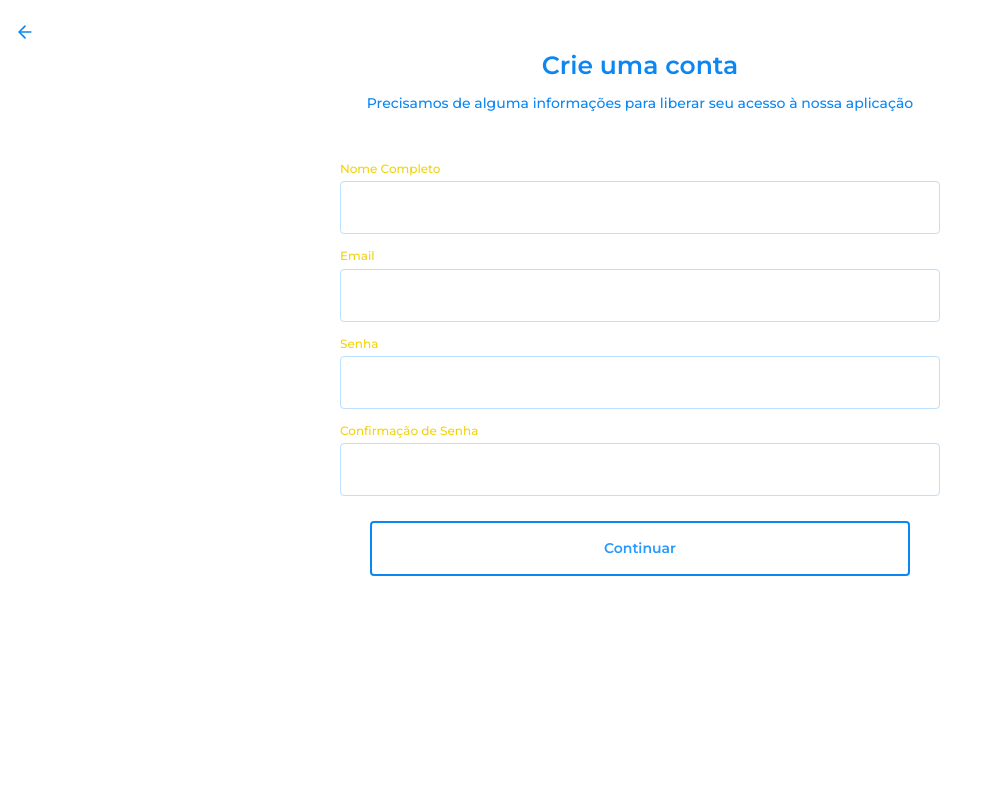
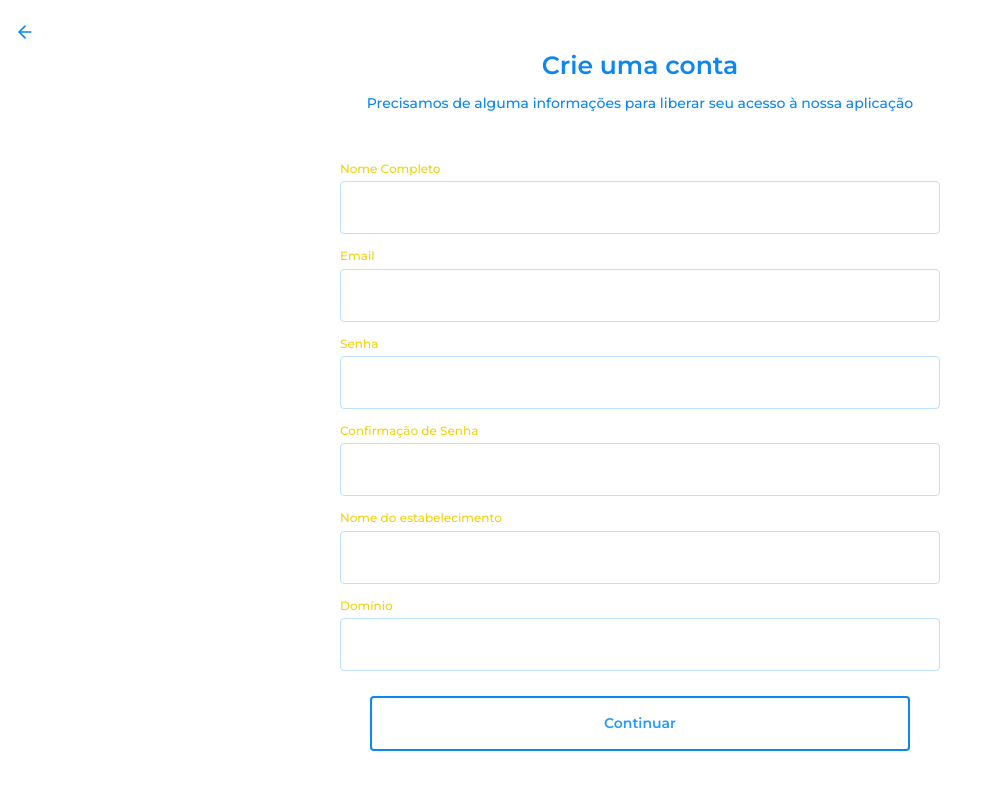
Before and after one commit to crispaGM/stockAI, a React (Create React App) app in the folder stockai/frontend/: page /register in a window 1280 px wide. Shown: the top 790 px of the page, without its empty margins (0-984 px from the left). Built offline with nearby package versions, Linux system fonts and the light colour scheme; no server answers.

Commit message:
Adição de campos 'nome_estabelecimento' e 'dominio' no cadastro

```diff
--- a/stockai/frontend/src/components/Products/index.js
+++ b/stockai/frontend/src/components/Products/index.js
@@ -41,7 +41,7 @@ function RegisterProductModal (props) {
         };
 
         try {
-            const response = await api.post(`${userId}/product`, data);
+            const response = await api.post(`${userId}/produto`, data);
 
             history.push('/home');
         } catch (error) {
@@ -127,18 +127,17 @@ export default function Products () {
     const [modalShow, setModalShow] = useState(false);
     const [products, setProducts] = useState([]);
 
-    const name = localStorage.getItem('name');
     const userId = localStorage.getItem('userId');
 
     useEffect(() => {
-        api.get(`${userId}/product`).then(response => {
+        api.get(`${userId}/produto`).then(response => {
             setProducts(response.data);
         })
     }, [userId]);
 
     async function handleDeleteProduct (id) {
         try {
-            await api.delete(`${userId}/product/${id}`);
+            await api.delete(`${userId}/produto/${id}`);
 
             setProducts(products.filter(product => product.id !== id));
         } catch (error) {
--- a/stockai/frontend/src/pages/Register/index.js
+++ b/stockai/frontend/src/pages/Register/index.js
@@ -17,6 +17,8 @@ export default function Register () {
     const [email, setEmail] = useState('');
     const [password, setPassword] = useState('');
     const [password_confirmation, setPasswordConfirmation] = useState('');
+    const [nome_estabelecimento, setNomeEstabelecimento] = useState('');
+    const [dominio, setDominio] = useState('');
 
     async function handleRegister (e) {
         e.preventDefault();
@@ -26,6 +28,8 @@ export default function Register () {
             email,
             password,
             password_confirmation,
+            nome_estabelecimento,
+            dominio,
         };
 
         try {
@@ -81,6 +85,22 @@ export default function Register () {
                     required
                 />
 
+                <h5>Nome do estabelecimento</h5>
+                <input
+                    type="text"
+                    value={nome_estabelecimento}
+                    onChange={e => setNomeEstabelecimento(e.target.value)}
+                    required
+                />
+
+                <h5>Domínio</h5>
+                <input
+                    type="text"
+                    value={dominio}
+                    onChange={e => setDominio(e.target.value)}
+                    required
+                />
+
                 {/* <p>Informações pessoais</p>
 
                 <h5>Data de Nascimento</h5>
```
